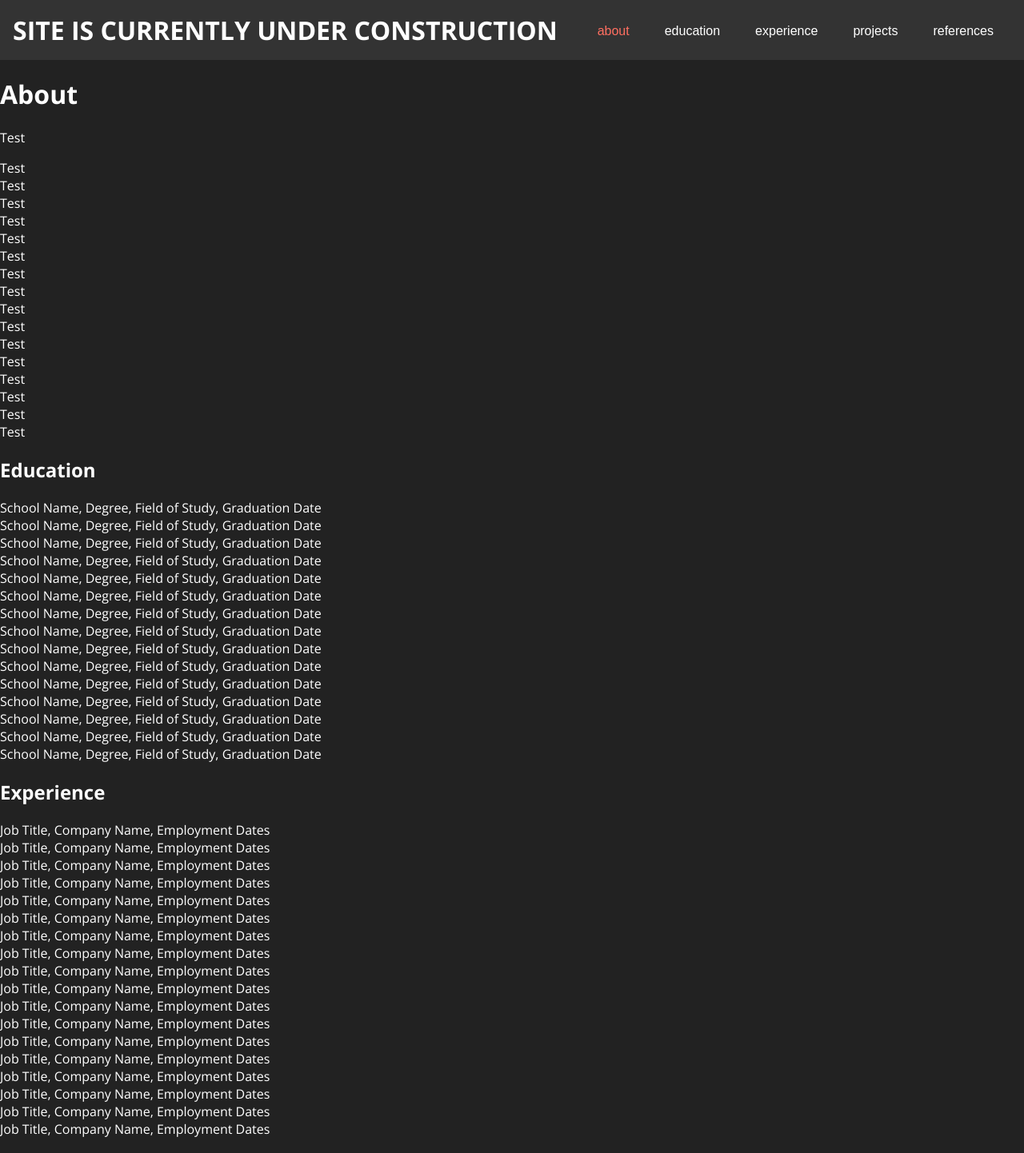
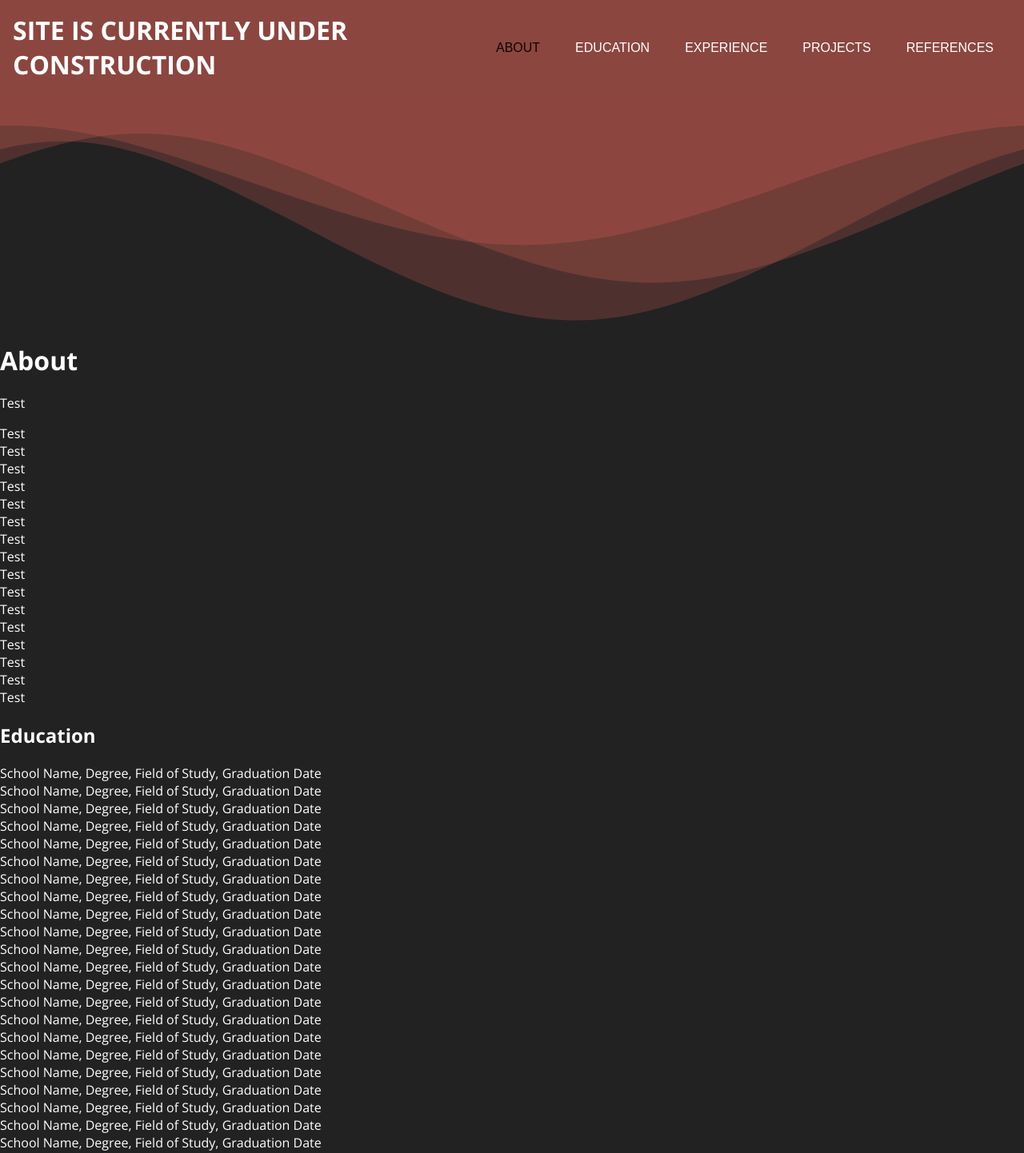
Before and after one commit to SanderSkofsrud/personal-website, a React (Create React App) app: page / in a window 1280 px wide. Shown: the top 1442 px of the page at 80% size. Built offline with nearby package versions, Linux system fonts and the light colour scheme.

Commit message:
Added animation header and changed color of navbar to match said animation

```diff
--- /dev/null
+++ b/src/components/Header.tsx
@@ -0,0 +1,22 @@
+import React from "react";
+import "./css/wave-section.css";
+
+export const WaveSection: React.FC = () => {
+  return (
+    <svg viewBox="0 0 1440 320" xmlns="http://www.w3.org/2000/svg">
+      <defs>
+        <path
+          id="sineWave"
+          className="waveColor"
+          d="M0,160 C320,300,420,300,740,160 C1060,20,1120,20,1440,160 V0 H0"
+        />
+      </defs>
+      <use className="wave" href="#sineWave" />
+      <use className="wave" x="-100%" href="#sineWave" />
+      <use className="wave1" href="#sineWave" />
+      <use className="wave1" x="-100%" href="#sineWave" />
+      <use className="wave2" href="#sineWave" />
+      <use className="wave2" x="-100%" href="#sineWave" />
+    </svg>
+  );
+};
--- a/src/components/MainPage.tsx
+++ b/src/components/MainPage.tsx
@@ -1,5 +1,6 @@
 import React, { createRef } from "react";
 import { NavBar } from "./NavBar";
+import { WaveSection } from "./Header";
 import { About } from "./About";
 import { Education } from "./Education";
 import { Experience } from "./Experience";
@@ -13,6 +14,7 @@ export const MainPage: React.FC = () => {
   return (
     <main>
       <NavBar sections={sections} refs={refs} />
+      <WaveSection />
       <About ref={refs[0]} />
       <Education ref={refs[1]} />
       <Experience ref={refs[2]} />
--- a/src/components/css/base.css
+++ b/src/components/css/base.css
@@ -1,5 +1,3 @@
-/* base.css expanded */
-
 /* Import fonts */
 @import url("https://fonts.googleapis.com/css?family=Open+Sans:400,700&display=swap");
 
@@ -89,12 +87,7 @@ nav {
   justify-content: space-between;
   align-items: center;
   padding: 1rem;
-  background-color: #333;
-}
-
-nav h1 {
-  margin: 0;
-  font-size: 2rem;
+  background-color: #8b4640; /* navbar color changed to red */
 }
 
 nav ul {
@@ -107,21 +100,27 @@ nav li {
   margin: 0 1rem;
 }
 
+nav h1 {
+  margin: 0;
+  font-size: 2rem;
+  color: #fff; /* text color changed to white */
+}
+
 nav button {
   background-color: transparent;
   border: none;
-  color: #fff;
+  color: #fff; /* text color changed to white */
   font-size: 1rem;
   cursor: pointer;
 }
 
 nav button:hover {
-    background-color: #444;
-    color: #fff;
+  background-color: #a4544d; /* hover color changed to darker shade */
+  color: #fff;
 }
 
 nav button.active {
-    color: #ff6f61;
+  color: #130202; /* active button color changed to white */
 }
 
 /* Set styles for blockquotes */
@@ -158,12 +157,47 @@ figcaption {
   font-size: 0.875em;
 }
 
+
 .sticky {
     position: sticky;
     top: 0;
     z-index: 1000;
-  }
+}
 
 html {
     scroll-behavior: smooth;
+}
+
+@media (max-width: 768px) {
+  .menu-button {
+    display: inline;
   }
+
+  .desktop-menu {
+    display: none;
+  }
+
+  .mobile-menu {
+    display: flex;
+    flex-direction: column;
+  }
+}
+
+@media (min-width: 769px) {
+  .menu-button {
+    display: none;
+  }
+
+  .desktop-menu {
+    display: flex;
+    flex-direction: row;
+  }
+
+  .mobile-menu {
+    display: none;
+  }
+}
+
+.menu-button {
+  display: none;
+}
--- /dev/null
+++ b/src/components/css/wave-section.css
@@ -0,0 +1,50 @@
+.wave {
+    animation: wave 16s linear infinite;
+  }
+
+  .wave1 {
+    animation: wave1 20s linear infinite;
+  }
+
+  .wave2 {
+    animation: wave2 24s linear infinite;
+  }
+
+  @keyframes wave {
+    0% {
+      transform: translateX(0%);
+    }
+
+    100% {
+      transform: translateX(100%);
+    }
+  }
+
+  @keyframes wave1 {
+    0% {
+      transform: scaleY(1.2) translateX(0%);
+    }
+
+    100% {
+      transform: scaleY(1.2) translateX(100%);
+    }
+  }
+
+  @keyframes wave2 {
+    0% {
+      transform: scaleY(.8) translateX(0%);
+    }
+
+    100% {
+      transform: scaleY(.8) translateX(100%);
+    }
+  }
+
+  .waveColor {
+    fill: #ff6f61;
+    fill-opacity: 0.2;
+  }
+
+  svg {
+    width: 100%;
+  }
--- a/src/components/education.tsx
+++ b/src/components/education.tsx
@@ -20,6 +20,17 @@ export const Education = forwardRef<HTMLDivElement>((props, ref) => {
         <li>School Name, Degree, Field of Study, Graduation Date</li>
         <li>School Name, Degree, Field of Study, Graduation Date</li>
         <li>School Name, Degree, Field of Study, Graduation Date</li>
+        <li>School Name, Degree, Field of Study, Graduation Date</li>
+        <li>School Name, Degree, Field of Study, Graduation Date</li>
+        <li>School Name, Degree, Field of Study, Graduation Date</li>
+        <li>School Name, Degree, Field of Study, Graduation Date</li>
+        <li>School Name, Degree, Field of Study, Graduation Date</li>
+        <li>School Name, Degree, Field of Study, Graduation Date</li>
+        <li>School Name, Degree, Field of Study, Graduation Date</li>
+        <li>School Name, Degree, Field of Study, Graduation Date</li>
+        <li>School Name, Degree, Field of Study, Graduation Date</li>
+        <li>School Name, Degree, Field of Study, Graduation Date</li>
+        <li>School Name, Degree, Field of Study, Graduation Date</li>
       </ul>
     </div>
   );
--- a/src/components/navbar.tsx
+++ b/src/components/navbar.tsx
@@ -9,6 +9,13 @@ interface NavBarProps {
 export const NavBar: React.FC<NavBarProps> = ({ sections, refs }) => {
   const [activeIndex, setActiveIndex] = useState<number>(-1);
   const navbarRef = useRef<HTMLDivElement>(null);
+  const [isMobileView, setIsMobileView] = useState(window.innerWidth <= 768);
+
+  const updateMobileView = () => {
+    setIsMobileView(window.innerWidth <= 768);
+  };
+
+  window.addEventListener('resize', updateMobileView);
 
   const handleClick = (ref: RefObject<HTMLDivElement>, index: number) => {
     const element = ref.current;
@@ -16,41 +23,56 @@ export const NavBar: React.FC<NavBarProps> = ({ sections, refs }) => {
       const { top } = element.getBoundingClientRect();
       const navbarHeight = navbarRef.current?.getBoundingClientRect().height ?? 0;
       const offset = top + window.pageYOffset - navbarHeight;
-      window.scrollTo({ top: offset, behavior: 'smooth' });
+      window.scrollTo({ top: offset, behavior: "smooth" });
+      setActiveIndex(index);
+      setIsMobileView(false);
     }
   };
 
   useEffect(() => {
     const options = {
       rootMargin: `-${navbarRef.current?.getBoundingClientRect().height ?? 0}px 0px 0px 0px`,
-      threshold: 0.5
+      threshold: 0.5,
     };
 
     const observer = new IntersectionObserver((entries) => {
       entries.forEach((entry) => {
         if (entry.isIntersecting && entry.intersectionRatio >= options.threshold) {
-          const index = refs.findIndex(ref => ref.current === entry.target);
+          const index = refs.findIndex((ref) => ref.current === entry.target);
           setActiveIndex(index);
         }
       });
     }, options);
 
-    refs.forEach(ref => ref.current && observer.observe(ref.current));
+    refs.forEach((ref) => {
+      if (ref.current) {
+        observer.observe(ref.current);
+      }
+    });
 
-    return () => refs.forEach(ref => ref.current && observer.unobserve(ref.current));
-  }, [refs]);
+    return () => {
+      refs.forEach((ref) => {
+        if (ref.current) {
+          observer.unobserve(ref.current);
+        }
+      });
+    };
+  }, [refs, navbarRef]);
 
   return (
     <nav className="sticky" ref={navbarRef}>
       <h1>SITE IS CURRENTLY UNDER CONSTRUCTION</h1>
-      <ul>
+      <button className="menu-button" onClick={() => setIsMobileView(!isMobileView)}>
+        {isMobileView ? "Close" : "Menu"}
+      </button>
+      <ul className={isMobileView ? "mobile-menu" : "desktop-menu"}>
         {sections.map((section, index) => (
           <li key={index}>
             <button
               className={index === activeIndex ? "active" : ""}
               onClick={() => handleClick(refs[index], index)}
             >
-              {section}
+              {section.toUpperCase()}
             </button>
           </li>
         ))}
```
